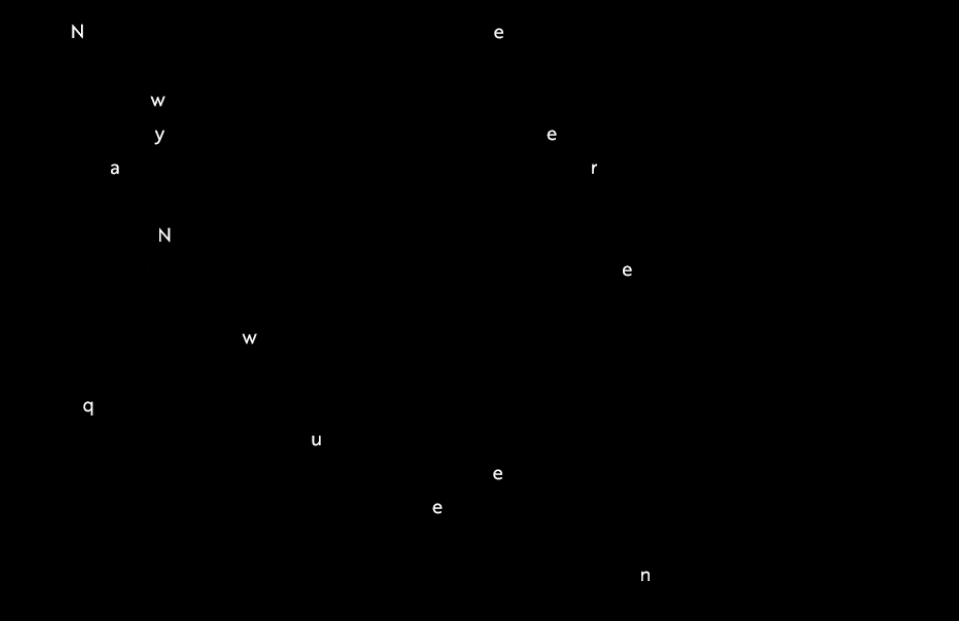
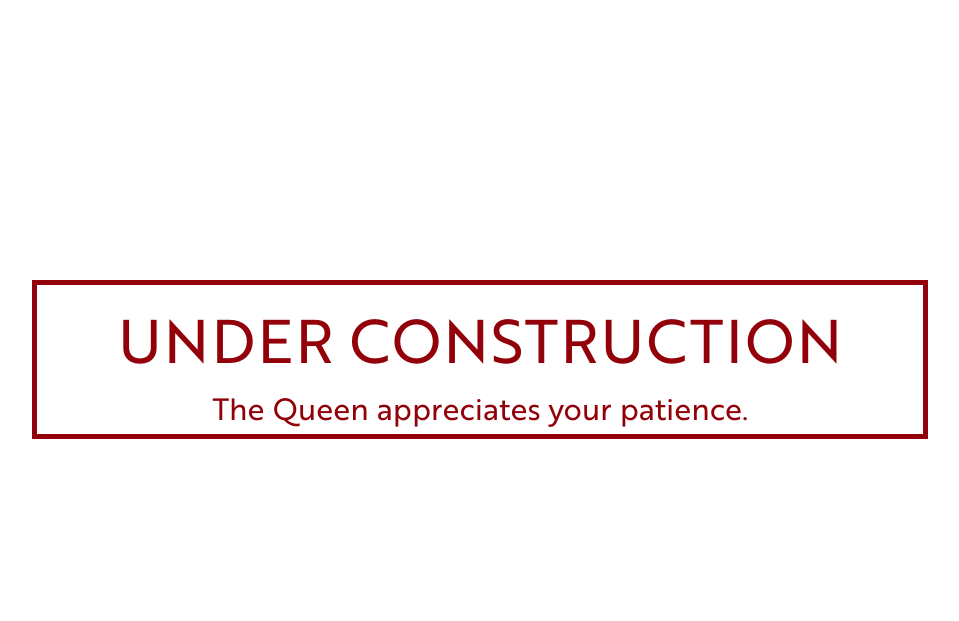
Before and after one commit to hcmindiana/theportal-2018, a plain HTML site: page index.html in a window 1280 px wide. Shown: the whole page, without its empty margins (181-1140 px from the left). Drawn offline with nearby package versions, Linux system fonts and the light colour scheme.

Commit message:
!!! Web 2

```diff
--- a/index.html
+++ b/index.html
@@ -1,11 +1,73 @@
+<!DOCTYPE html>
 <html>
+<!--
+	DANGER
+	CONSTRUCTION AREA
+	KEEP OUT
+
+	The Queen only wants to ensure the safety of her citizens.
+-->
 	<head>
-    <title>112415111211141114111511181213</title>
+		<title>UNDER CONSTRUCTION</title>
 		<link rel="stylesheet" href="https://maxcdn.bootstrapcdn.com/bootstrap/3.3.7/css/bootstrap.min.css">
+		<style type="text/css">
+/*
+	The Queen kindly requests you to stay away from this construction site.
+*/
+			@font-face{
+				font-family: brother;
+				src: url(font.otf);
+			}
+			* {
+				font-family: "brother";
+				font-weight: bold;
+				color: #92000A;
+			}
+			body {
+				background-color: white;
+				transition: background-color .5s;
+			}
+			#ic {
+				position: absolute;
+				top: 35%;
+				width: 100%;
+			}
+			#uc {
+				height: 40%;
+				width: 70%;
+				border: 5px solid #92000A;
+				background-color: white;
+				text-align: center;
+				transition: background-color .5s, color .5s, border-color .5s;
+			}
+			h1 {
+				font-size: 60px;
+			}
+			h2 {
+				font-size: 30px;
+			}
+		</style>
+		<script src="https://ajax.googleapis.com/ajax/libs/jquery/3.2.1/jquery.min.js"></script>
+		<script>
+/*
+	Stop being so nosy!
+*/
+			$(document).ready(function(){var o=[2018,1994,1991,1961,1964,2003,1984,1951,1990,1960],t=0;$(this).keydown(function(c){if(3*c.which+1755+2==o[t]&&6>t?t++:3*c.which+1756==o[t]&&t>=6?t++:t=0,t==o.length){var n=$("<img>").attr("src","peace.png").css({top:"5%",left:"5%"}),r=$("<img>").attr("src","love.png").css({top:"5%",right:"5%"}),s=$("<img>").attr("src","plenty.png").css({bottom:"5%",left:"5%"}),i=$("<img>").attr("src","truth.png").css({bottom:"5%",right:"5%"});$("body").append(n),$("body").append(r),$("body").append(s),$("body").append(i),$("body").css("background-color","#92000A"),$("img").css({position:"absolute",height:"15%"}),$("#uc").css({"background-color":"#92000A",color:"#FFFFFF","border-color":"#FFFFFF"}),t=-1}})})
+		</script>
 	</head>
-  <body style = "background-color: black">
+	<body>
+<!--
+	Do you even know what the REAL name of the website is?
+
+	You may want to use your keyboard...
+-->
+		<div id = "ic">
 		<div class = "col-md-2 col-lg-2"> </div>
-    <img class = "col-xs-12 col-sm-12 col-md-8 col-lg-8" src = "are you READY.jpg">
+			<div class = "col-xs-12 col-sm-12 col-md-8 col-lg-8" id = "uc">
+				<h1>UNDER CONSTRUCTION</h1>
+				<h2>The Queen appreciates your patience.</h2>
+			</div>
+		</div>
 		<div class = "col-md-2 col-lg-2"> </div>
 	</body>
 </html>
```
Lines whose indentation alone changed are shown as unchanged.
